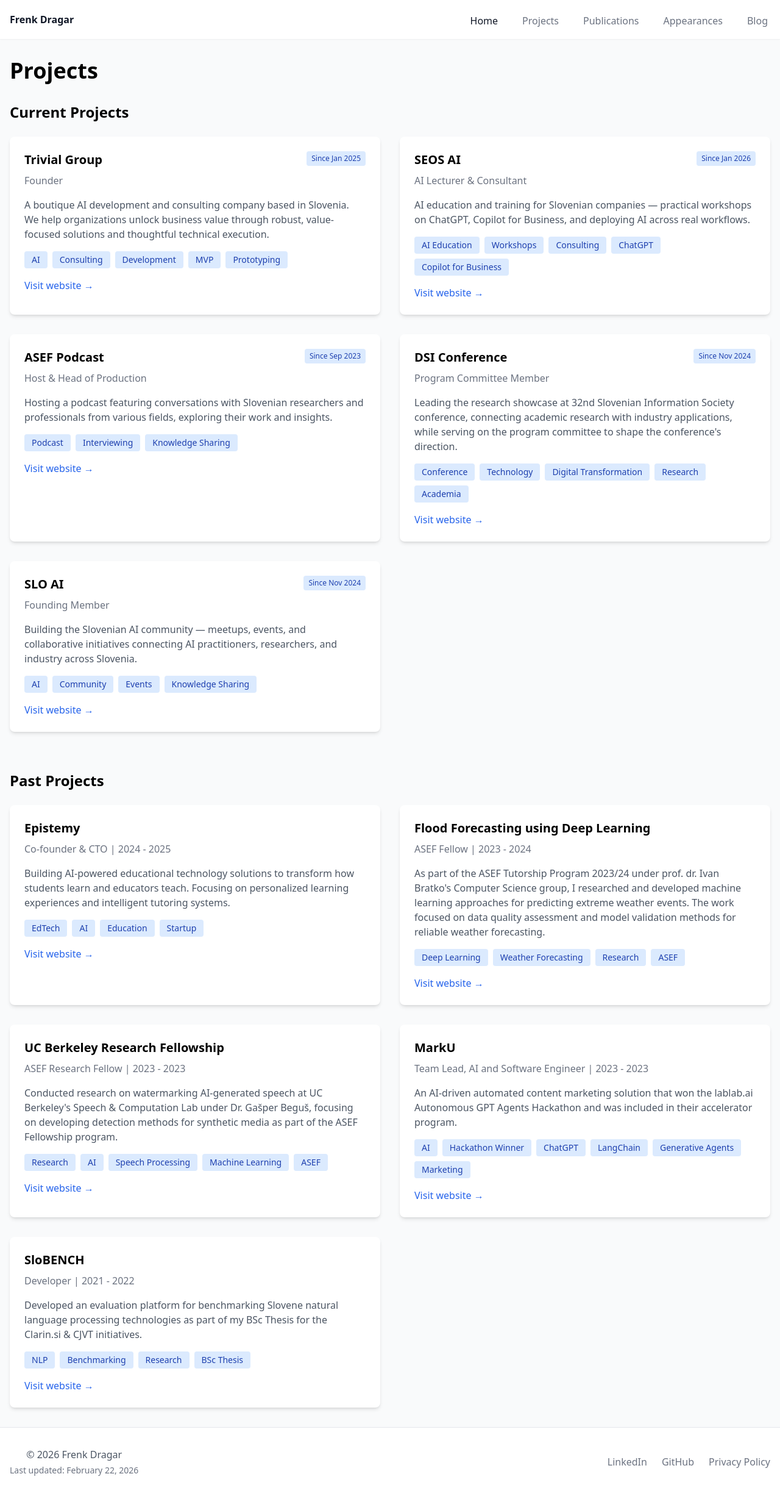
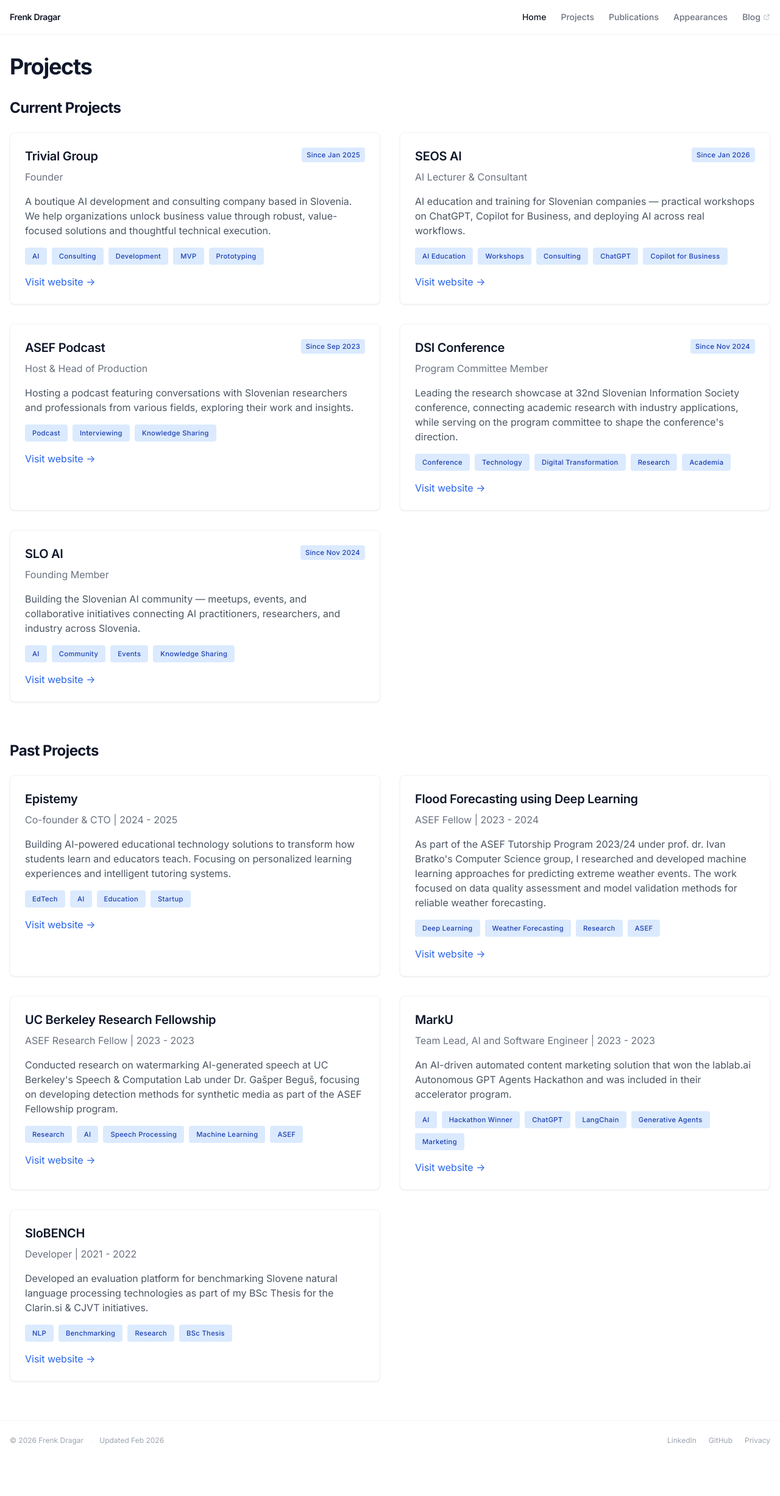
Before and after one commit to frenkd/frenkd.github.io, a Jekyll site: the page built from projects.html, in a window 1280 px wide. Shown: the whole page at 61% size. Built offline with Jekyll 4.4.1, drawn with Linux system fonts in a browser that asks for light colours; nearby versions of some CDN libraries; after the commit the page ends 2394 px from its top, so only the background shows below that.

Commit message:
feat: Small site refresh

```diff
--- a/_layouts/default.html
+++ b/_layouts/default.html
@@ -39,49 +39,53 @@
     <link rel="icon" type="image/png" sizes="32x32" href="/assets/favicon/favicon-32x32.png">
     <link rel="icon" type="image/png" sizes="16x16" href="/assets/favicon/favicon-16x16.png">
     <link rel="manifest" href="/assets/favicon/site.webmanifest">
+    <!-- Inter font -->
+    <link rel="preconnect" href="https://fonts.googleapis.com">
+    <link rel="preconnect" href="https://fonts.gstatic.com" crossorigin>
+    <link href="https://fonts.googleapis.com/css2?family=Inter:wght@300;400;500;600;700&display=swap" rel="stylesheet">
     <script src="https://cdn.tailwindcss.com"></script>
     <link rel="stylesheet" href="/assets/css/main.css">
 </head>
-<body class="bg-gray-50">
+<body class="bg-white">
     <!-- Navigation -->
-    <nav class="bg-white shadow-sm">
+    <nav class="bg-white">
         <div class="container mx-auto px-4">
-            <div class="flex justify-between h-16">
+            <div class="flex justify-between h-14">
                 <div class="flex items-center">
-                    <a href="/" class="flex items-center font-semibold text-gray-900">Frenk Dragar</a>
+                    <a href="/" class="flex items-center font-semibold text-sm tracking-tight text-gray-900 no-underline hover:text-blue-600 transition-colors">Frenk Dragar</a>
                 </div>
 
                 <!-- Mobile menu button -->
                 <div class="flex items-center md:hidden">
-                    <button id="mobile-menu-button" type="button" class="text-gray-500 hover:text-gray-900 focus:outline-none">
-                        <svg class="h-6 w-6" fill="none" viewBox="0 0 24 24" stroke="currentColor">
+                    <button id="mobile-menu-button" type="button" class="text-gray-400 hover:text-gray-900 focus:outline-none transition-colors">
+                        <svg class="h-5 w-5" fill="none" viewBox="0 0 24 24" stroke="currentColor">
                             <path stroke-linecap="round" stroke-linejoin="round" stroke-width="2" d="M4 6h16M4 12h16M4 18h16" />
                         </svg>
                     </button>
                 </div>
 
                 <!-- Desktop menu -->
-                <div class="hidden md:flex md:space-x-8">
-                    <a href="/" class="inline-flex items-center px-1 pt-1 text-gray-900">Home</a>
-                    <a href="/projects" class="inline-flex items-center px-1 pt-1 text-gray-500 hover:text-gray-900">Projects</a>
-                    <a href="/publications" class="inline-flex items-center px-1 pt-1 text-gray-500 hover:text-gray-900">Publications</a>
-                    <a href="/appearances" class="inline-flex items-center px-1 pt-1 text-gray-500 hover:text-gray-900">Appearances</a>
+                <div class="hidden md:flex md:items-center md:space-x-6">
+                    <a href="/" class="inline-flex items-center text-sm font-medium text-gray-900 no-underline hover:text-blue-600 transition-colors">Home</a>
+                    <a href="/projects" class="inline-flex items-center text-sm font-medium text-gray-500 hover:text-gray-900 no-underline transition-colors">Projects</a>
+                    <a href="/publications" class="inline-flex items-center text-sm font-medium text-gray-500 hover:text-gray-900 no-underline transition-colors">Publications</a>
+                    <a href="/appearances" class="inline-flex items-center text-sm font-medium text-gray-500 hover:text-gray-900 no-underline transition-colors">Appearances</a>
                     {% if site.substack_url %}
-                    <a href="{{ site.substack_url }}" class="inline-flex items-center px-1 pt-1 text-gray-500 hover:text-gray-900" target="_blank">Blog</a>
+                    <a href="{{ site.substack_url }}" class="inline-flex items-center gap-1 text-sm font-medium text-gray-500 hover:text-gray-900 no-underline transition-colors" target="_blank" rel="noopener noreferrer">Blog<svg class="w-3 h-3 opacity-50" fill="none" viewBox="0 0 24 24" stroke="currentColor" stroke-width="2"><path stroke-linecap="round" stroke-linejoin="round" d="M10 6H6a2 2 0 00-2 2v10a2 2 0 002 2h10a2 2 0 002-2v-4M14 4h6m0 0v6m0-6L10 14"/></svg></a>
                     {% endif %}
                 </div>
             </div>
         </div>
 
-        <!-- Mobile menu, show/hide based on menu state -->
-        <div id="mobile-menu" class="hidden md:hidden">
-            <div class="space-y-1 px-2 pb-3 pt-2">
-                <a href="/" class="block px-3 py-2 rounded-md text-base font-medium text-gray-900 bg-gray-100">Home</a>
-                <a href="/projects" class="block px-3 py-2 rounded-md text-base font-medium text-gray-500 hover:text-gray-900 hover:bg-gray-50">Projects</a>
-                <a href="/publications" class="block px-3 py-2 rounded-md text-base font-medium text-gray-500 hover:text-gray-900 hover:bg-gray-50">Publications</a>
-                <a href="/appearances" class="block px-3 py-2 rounded-md text-base font-medium text-gray-500 hover:text-gray-900 hover:bg-gray-50">Appearances</a>
+        <!-- Mobile menu -->
+        <div id="mobile-menu" class="hidden md:hidden border-t border-gray-100">
+            <div class="space-y-0.5 px-3 pb-3 pt-2">
+                <a href="/" class="block px-3 py-2 rounded-md text-sm font-medium text-gray-900 bg-gray-50 no-underline">Home</a>
+                <a href="/projects" class="block px-3 py-2 rounded-md text-sm font-medium text-gray-500 hover:text-gray-900 hover:bg-gray-50 no-underline transition-colors">Projects</a>
+                <a href="/publications" class="block px-3 py-2 rounded-md text-sm font-medium text-gray-500 hover:text-gray-900 hover:bg-gray-50 no-underline transition-colors">Publications</a>
+                <a href="/appearances" class="block px-3 py-2 rounded-md text-sm font-medium text-gray-500 hover:text-gray-900 hover:bg-gray-50 no-underline transition-colors">Appearances</a>
                 {% if site.substack_url %}
-                <a href="{{ site.substack_url }}" class="block px-3 py-2 rounded-md text-base font-medium text-gray-500 hover:text-gray-900 hover:bg-gray-50" target="_blank">Blog</a>
+                <a href="{{ site.substack_url }}" class="flex items-center gap-1.5 px-3 py-2 rounded-md text-sm font-medium text-gray-500 hover:text-gray-900 hover:bg-gray-50 no-underline transition-colors" target="_blank" rel="noopener noreferrer">Blog<svg class="w-3 h-3 opacity-50" fill="none" viewBox="0 0 24 24" stroke="currentColor" stroke-width="2"><path stroke-linecap="round" stroke-linejoin="round" d="M10 6H6a2 2 0 00-2 2v10a2 2 0 002 2h10a2 2 0 002-2v-4M14 4h6m0 0v6m0-6L10 14"/></svg></a>
                 {% endif %}
             </div>
         </div>
@@ -93,23 +97,18 @@
     </main>
 
     <!-- Footer -->
-    <footer class="bg-white border-t">
-        <div class="container mx-auto px-4 py-8">
-            <div class="flex flex-col md:flex-row justify-between items-center">
-                <div class="text-gray-600 mb-4 md:mb-0 text-center md:text-center">
-                    <div>© {{ 'now' | date: "%Y" }} Frenk Dragar</div>
-                    <div class="text-sm text-gray-500 mt-1">Last updated: {{ site.time | date: "%B %d, %Y" }}</div>
+    <footer class="bg-white border-t border-gray-100 mt-8">
+        <div class="container mx-auto px-4 py-6">
+            <div class="flex flex-col sm:flex-row justify-between items-center gap-3">
+                <div class="text-xs text-gray-400 text-center sm:text-left">
+                    <span>© {{ 'now' | date: "%Y" }} Frenk Dragar</span>
+                    <span class="mx-2 text-gray-200">·</span>
+                    <span>Updated {{ site.time | date: "%b %Y" }}</span>
                 </div>
-                <div class="flex space-x-6">
-                    <a href="https://linkedin.com/in/frenk-dragar" class="text-gray-500 hover:text-gray-900">
-                        LinkedIn
-                    </a>
-                    <a href="https://github.com/frenkd" class="text-gray-500 hover:text-gray-900">
-                        GitHub
-                    </a>
-                    <a href="/privacy-policy" class="text-gray-500 hover:text-gray-900">
-                        Privacy Policy
-                    </a>
+                <div class="flex items-center space-x-5">
+                    <a href="https://linkedin.com/in/frenk-dragar" class="text-xs text-gray-400 hover:text-gray-700 no-underline transition-colors">LinkedIn</a>
+                    <a href="https://github.com/frenkd" class="text-xs text-gray-400 hover:text-gray-700 no-underline transition-colors">GitHub</a>
+                    <a href="/privacy-policy" class="text-xs text-gray-400 hover:text-gray-700 no-underline transition-colors">Privacy</a>
                 </div>
             </div>
         </div>
--- a/assets/css/main.css
+++ b/assets/css/main.css
@@ -1,33 +1,96 @@
-/* Custom styles beyond Tailwind */
+/* ============================================
+   Base & Typography
+   ============================================ */
 
-/* Smooth scrolling */
 html {
   scroll-behavior: smooth;
 }
 
-/* Typography improvements */
-h1, h2, h3, h4, h5, h6 {
-  font-family: system-ui, -apple-system, BlinkMacSystemFont, 'Segoe UI', Roboto, 'Helvetica Neue', Arial, sans-serif;
+body {
+  font-family: 'Inter', system-ui, -apple-system, BlinkMacSystemFont, 'Segoe UI', sans-serif;
+  -webkit-font-smoothing: antialiased;
+  -moz-osx-font-smoothing: grayscale;
+  color: #111827;
+  background-color: #ffffff;
 }
 
-/* Link hover effects */
-a:not(.no-underline):hover {
-  text-decoration: underline;
+h1, h2, h3, h4, h5, h6 {
+  font-family: 'Inter', system-ui, -apple-system, BlinkMacSystemFont, 'Segoe UI', sans-serif;
+  color: #0f172a;
 }
 
-/* Card hover effects */
+h1 { letter-spacing: -0.035em; }
+h2 { letter-spacing: -0.025em; }
+h3 { letter-spacing: -0.015em; }
+
+/* ============================================
+   Navigation
+   ============================================ */
+
+nav.bg-white {
+  box-shadow: none !important;
+  border-bottom: 1px solid #f1f5f9;
+}
+
+/* ============================================
+   Cards
+   ============================================ */
+
 .shadow-md {
-  transition: all 0.2s ease-in-out;
+  box-shadow: 0 1px 3px rgba(0, 0, 0, 0.06), 0 1px 2px rgba(0, 0, 0, 0.03) !important;
+  border: 1px solid #f1f5f9;
+  transition: box-shadow 0.18s ease, transform 0.18s ease, border-color 0.18s ease;
 }
 
 .shadow-md:hover {
+  box-shadow: 0 6px 20px rgba(0, 0, 0, 0.07), 0 2px 6px rgba(0, 0, 0, 0.04) !important;
   transform: translateY(-2px);
-  box-shadow: 0 4px 6px -1px rgba(0, 0, 0, 0.1), 0 2px 4px -1px rgba(0, 0, 0, 0.06);
+  border-color: #e2e8f0;
 }
 
-/* Custom container width for larger screens */
+/* ============================================
+   Links
+   ============================================ */
+
+a:not(.no-underline):hover {
+  text-decoration: underline;
+  text-decoration-thickness: 1px;
+  text-underline-offset: 2px;
+}
+
+/* ============================================
+   Badges & Tags
+   ============================================ */
+
+.bg-blue-100.text-blue-800,
+.bg-blue-50.text-blue-700 {
+  font-size: 0.7rem;
+  font-weight: 500;
+  letter-spacing: 0.03em;
+}
+
+/* ============================================
+   Profile Image Ring
+   ============================================ */
+
+img.rounded-full {
+  box-shadow: 0 0 0 4px #f1f5f9, 0 4px 24px rgba(37, 99, 235, 0.10);
+}
+
+/* ============================================
+   Prose
+   ============================================ */
+
+.prose {
+  font-family: 'Inter', system-ui, -apple-system, sans-serif;
+}
+
+/* ============================================
+   Container
+   ============================================ */
+
 @media (min-width: 1280px) {
   .container {
-    max-width: 1140px;
+    max-width: 1100px;
   }
 }
--- a/assets/js/recent-content.js
+++ b/assets/js/recent-content.js
@@ -54,11 +54,11 @@ document.addEventListener('DOMContentLoaded', function() {
         // Add "View all" link if we have content
         if (recentItems.length > 0) {
             const viewAllContainer = document.createElement('div');
-            viewAllContainer.className = 'bg-gray-50 p-5 rounded-lg shadow-sm text-center mt-2 hover:bg-gray-100 transition-colors';
+            viewAllContainer.className = 'pt-2 text-center';
 
             const viewAllLink = document.createElement('a');
             viewAllLink.href = '/publications';
-            viewAllLink.className = 'text-blue-600 font-medium';
+            viewAllLink.className = 'text-sm text-blue-600 font-medium hover:underline';
             viewAllLink.textContent = 'View all content →';
 
             viewAllContainer.appendChild(viewAllLink);
```
Also changed, not shown: index.html (+28 -28 lines), 1 other file.
